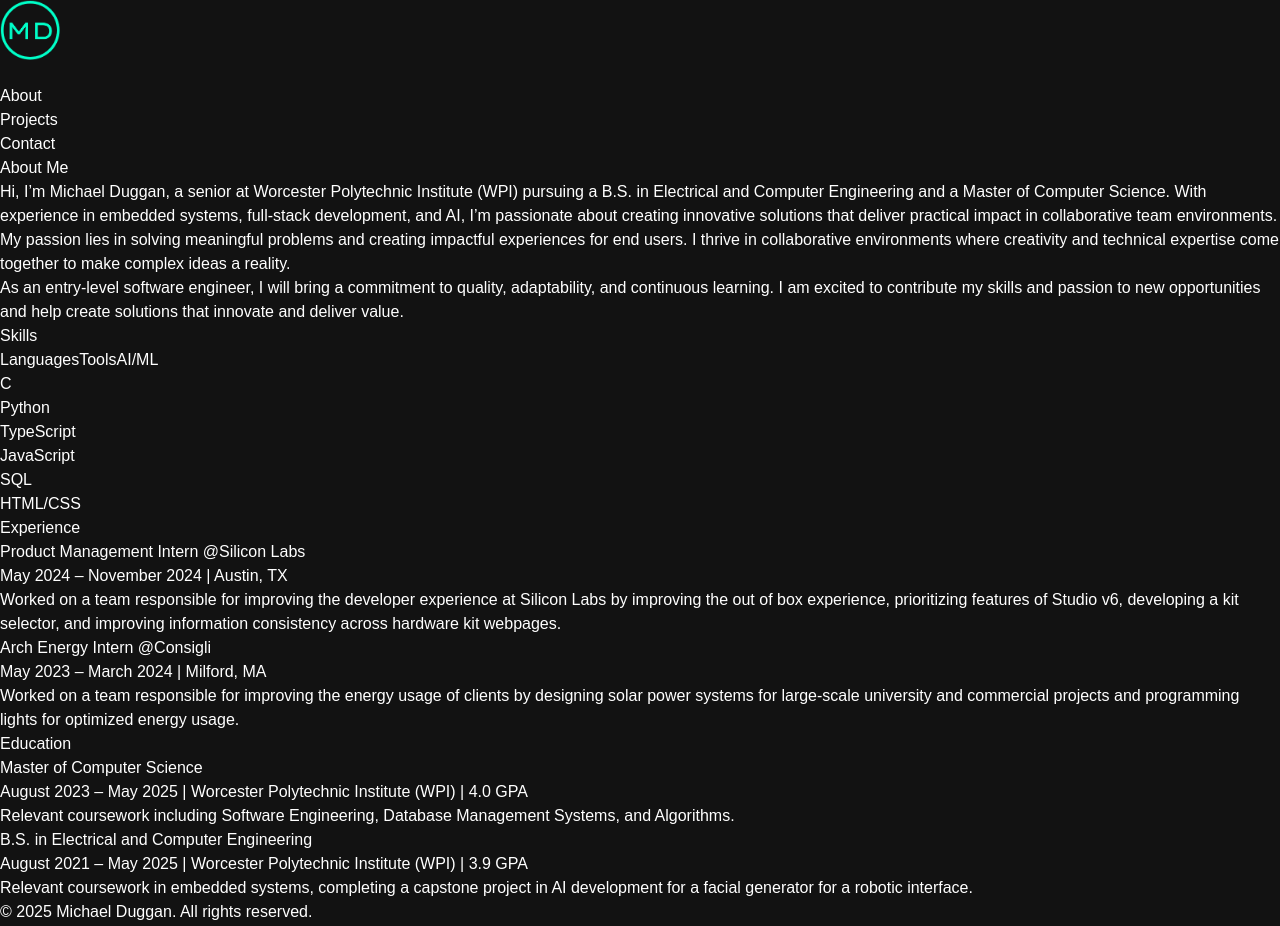
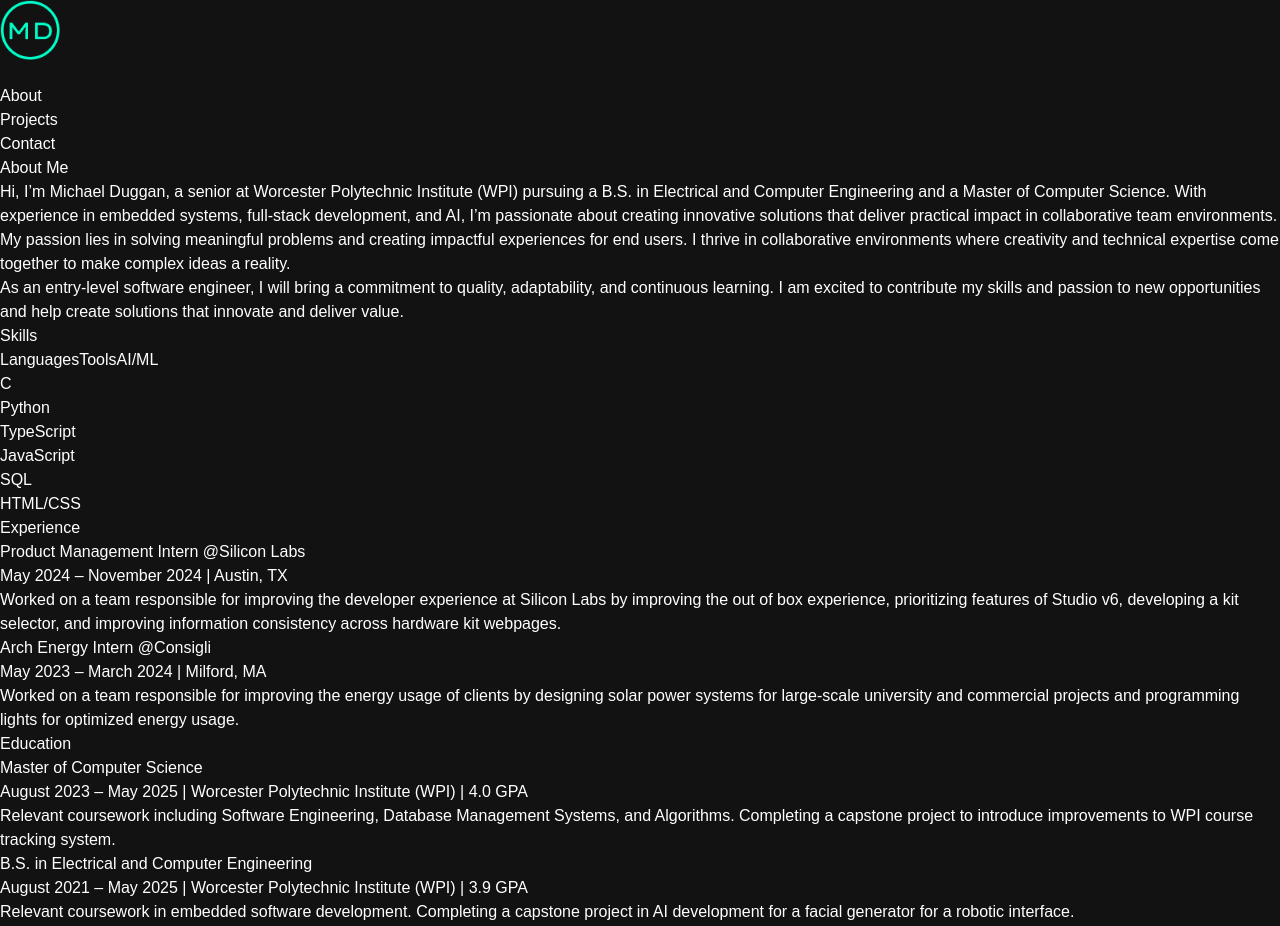
Before and after one commit to dugganm24/dugganm24.github.io, a Next.js app: page /about in a window 1280 px wide. Shown: the top 926 px of the page. Built offline with nearby package versions, Linux system fonts and the light colour scheme.

Commit message:
education improvements

```diff
--- a/src/components/about/About.tsx
+++ b/src/components/about/About.tsx
@@ -137,7 +137,7 @@ const About = () => {
                             August 2023 – May 2025 | Worcester Polytechnic Institute (WPI) | 4.0 GPA
                         </p>
                         <p>
-                            Relevant coursework including Software Engineering, Database Management Systems, and Algorithms.
+                            Relevant coursework including Software Engineering, Database Management Systems, and Algorithms. Completing a capstone project to introduce improvements to WPI course tracking system.
                         </p>
                     </div>
                     <div className="text-left">
@@ -148,7 +148,7 @@ const About = () => {
                             August 2021 – May 2025 | Worcester Polytechnic Institute (WPI) | 3.9 GPA
                         </p>
                         <p>
-                            Relevant coursework in embedded systems, completing a capstone project in AI development for a facial generator for a robotic interface.
+                            Relevant coursework in embedded software development. Completing a capstone project in AI development for a facial generator for a robotic interface.
                         </p>
                     </div>
                 </div>
```
